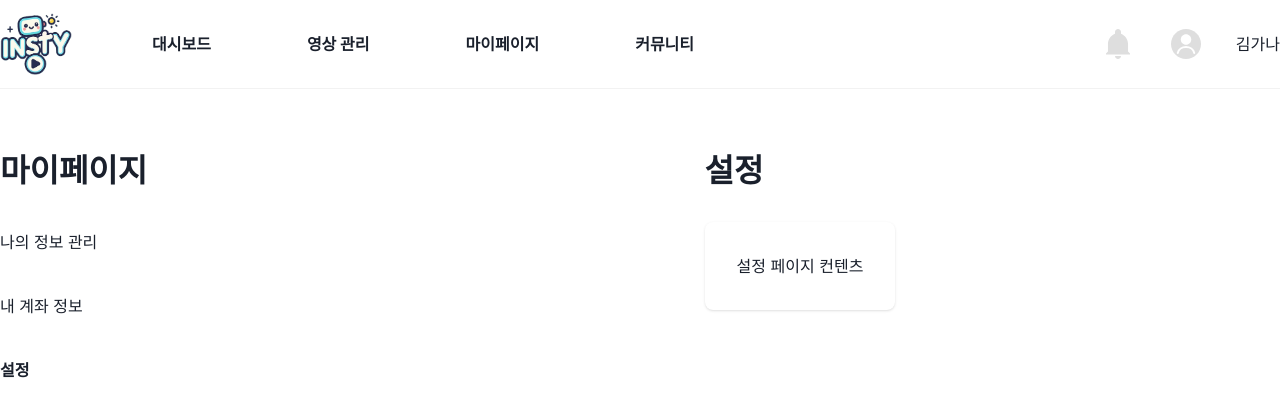
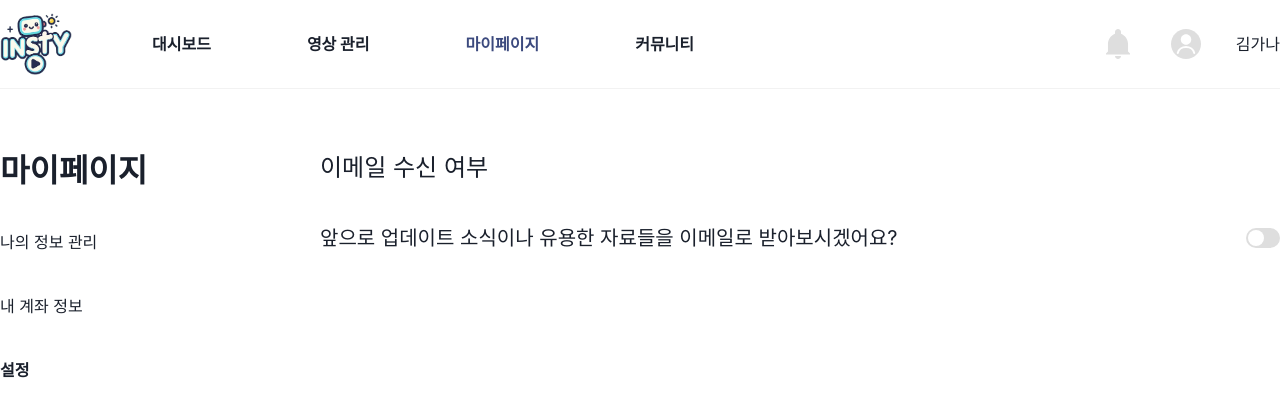
Before and after one commit to Insty-team/insty-frontend, a Next.js app in the folder insty-frontend/: page /creator/mypage/setting in a window 1280 px wide. Shown: the top 416 px of the page. Built offline with nearby package versions, Linux system fonts and the light colour scheme; what @chakra-ui/next-js would draw is missing.

Commit message:
feat: 크리에이터 마이페이지 > 이메일 수신 여부 화면 퍼블리싱, localStorage 저장

```diff
--- a/insty-frontend/package.json
+++ b/insty-frontend/package.json
@@ -20,7 +20,8 @@
     "react": "^19.0.0",
     "react-dom": "^19.0.0",
     "react-hook-form": "^7.56.3",
-    "recharts": "^2.15.3"
+    "recharts": "^2.15.3",
+    "usehooks-ts": "^3.1.1"
   },
   "devDependencies": {
     "@eslint/eslintrc": "^3",
--- a/insty-frontend/src/app/_components/common/CreatorHeader.tsx
+++ b/insty-frontend/src/app/_components/common/CreatorHeader.tsx
@@ -32,7 +32,7 @@ function CreatorHeader() {
 							<Link href={`${menu.path}`} key={menu.id}>
 								<span
 									className={
-										pathname === menu.path ? "text-primary-blue-600" : ""
+										pathname.includes(menu.path) ? "text-primary-blue-600" : ""
 									}
 								>
 									{menu.title}
--- a/insty-frontend/src/app/creator/mypage/account/page.tsx
+++ b/insty-frontend/src/app/creator/mypage/account/page.tsx
@@ -3,8 +3,6 @@
 import { IconButton } from "@/app/_components/common";
 
 function Account() {
-
-
 	return (
 		<div className="w-full flex flex-col gap-10">
 			<h3 className="text-2xl">내 계좌 관리</h3>
--- a/insty-frontend/src/app/creator/mypage/setting/page.tsx
+++ b/insty-frontend/src/app/creator/mypage/setting/page.tsx
@@ -1,12 +1,39 @@
 "use client";
 
+import { ChangeEvent } from "react";
+import { useLocalStorage } from "usehooks-ts";
+import { Switch } from "@chakra-ui/react";
+
 function Setting() {
+	// FIXME:
+	const [isReceiveEmail, setIsReceiveEmail] = useLocalStorage(
+		"@insty-app.receive.email",
+		false
+	);
+
+	const onChange = (e: ChangeEvent<HTMLInputElement>) => {
+		setIsReceiveEmail(e.target.checked);
+	};
+
 	return (
-		<div className="flex flex-col gap-8">
-			<h1 className="text-3xl font-bold">설정</h1>
-			<div className="bg-white p-8 rounded-lg shadow">
-				{/* 설정 컨텐츠 */}
-				<p>설정 페이지 컨텐츠</p>
+		<div className="w-full flex flex-col gap-10">
+			<h3 className="text-2xl">이메일 수신 여부</h3>
+			<div className="flex gap-10 w-full justify-between items-center">
+				<span className="text-xl">
+					앞으로 업데이트 소식이나 유용한 자료들을 이메일로 받아보시겠어요?
+				</span>
+				<Switch
+					isChecked={isReceiveEmail}
+					onChange={onChange}
+					sx={{
+						".chakra-switch__track": {
+							backgroundColor: isReceiveEmail ? "#3C4A7E" : "#DEDEDE",
+						},
+						".chakra-switch__thumb": {
+							backgroundColor: "#ffffff",
+						},
+					}}
+				/>
 			</div>
 		</div>
 	);
```
Also changed, not shown: 1 other file (tests, documents, lock files or other folders).
